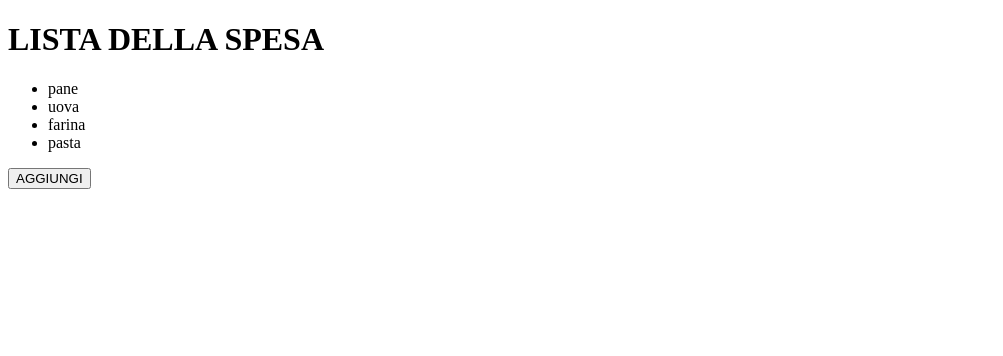
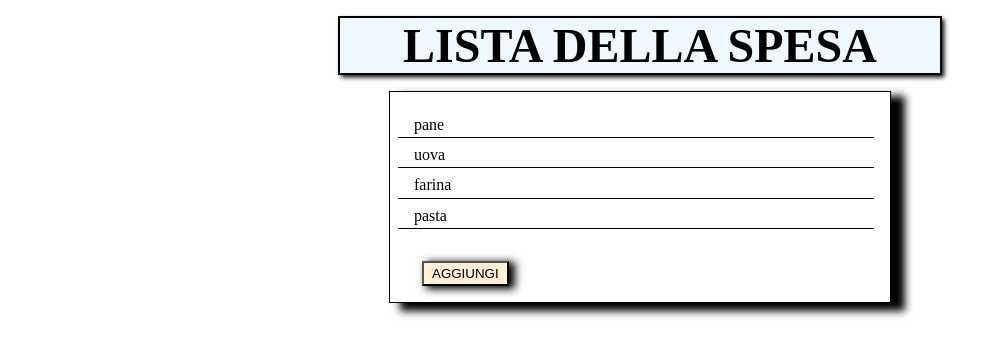
Before and after one commit to Richter96/js-lista-spesa, a plain HTML site: page index.html in a window 1280 px wide. Shown: the whole page, without its empty margins (0-1003 px from the left). Drawn offline with Linux system fonts and the light colour scheme.

Commit message:
edit styile.css

```diff
--- a/asset/css/style.css
+++ b/asset/css/style.css
@@ -0,0 +1,40 @@
+.container {
+    width: 1000px;
+    margin: auto;
+}
+
+h1 {
+    text-align: center;
+    font-size: 3rem;
+    background-color: ;
+    border: 2px solid;
+    box-shadow: 0.2rem 0.2rem 0.3rem 0.1px;
+    width: 60%;
+    margin: 1rem auto;
+    background-color: aliceblue;
+}
+.card  {
+    border: 1px solid;
+    box-shadow: 0.8rem 0.4rem 0.5rem 0.1rem;
+    width: 50%;
+    margin: auto;
+}
+
+li {
+    border-bottom: 1px solid;
+    padding-left: 1rem;
+    list-style: none;
+    margin-left: -2rem;
+    margin-right: 1rem;
+    padding-top: 0.5rem;
+    padding-bottom: 0.2rem;
+}
+
+#add {
+    width: auto;
+    background-color: papayawhip;
+    box-shadow: 0.3rem 0.1rem 0.5rem 1px;
+    padding: 0.2rem 0.5rem;
+    margin: 1rem 2rem;
+
+}
--- a/index.html
+++ b/index.html
@@ -1,5 +1,6 @@
 <!DOCTYPE html>
 <html lang="en">
+
 <head>
     <meta charset="UTF-8">
     <meta http-equiv="X-UA-Compatible" content="IE=edge">
@@ -8,14 +9,23 @@
     <title>Lista della spesa</title>
 
 </head>
+
 <body>
-    <h1>LISTA DELLA SPESA</h1>
-    <ul>
-    </ul>
+
+    <div class="container">
+        <h1>LISTA DELLA SPESA</h1>
+        <div class="card">
+            <ul>
+            </ul>
+            <button id="add">AGGIUNGI</button>
+        </div>
+    </div>
 
 
-    <button id="add">AGGIUNGI</button>
+
+
 
     <script src="./asset/js/main.js"></script>
 </body>
+
 </html>
```
